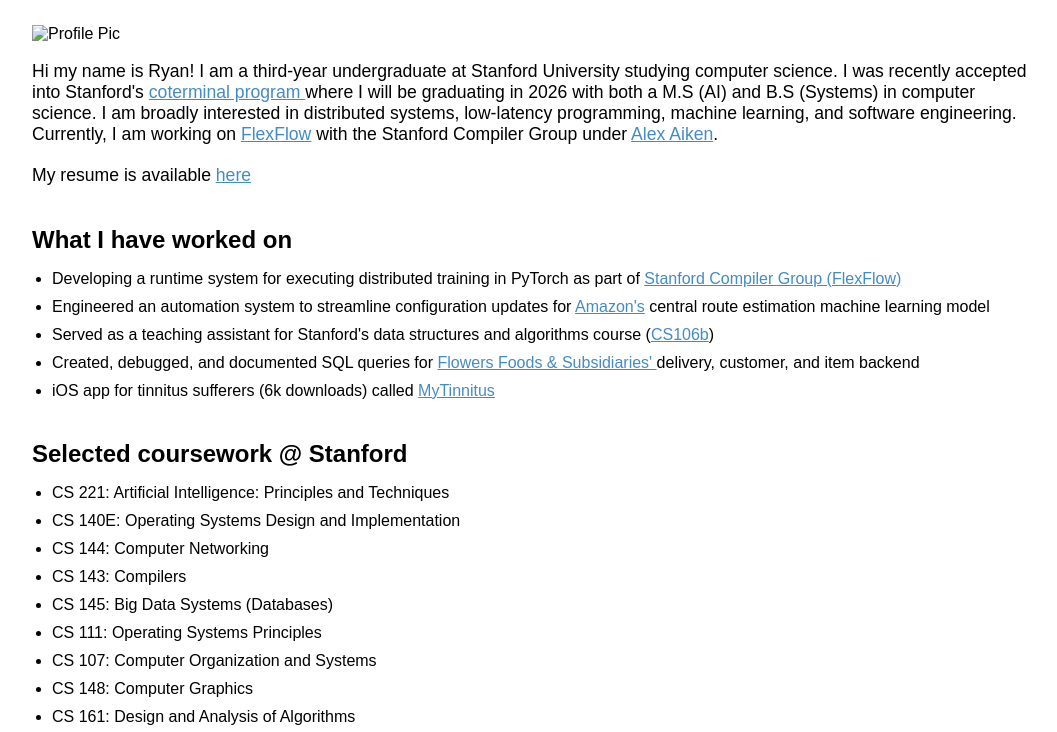
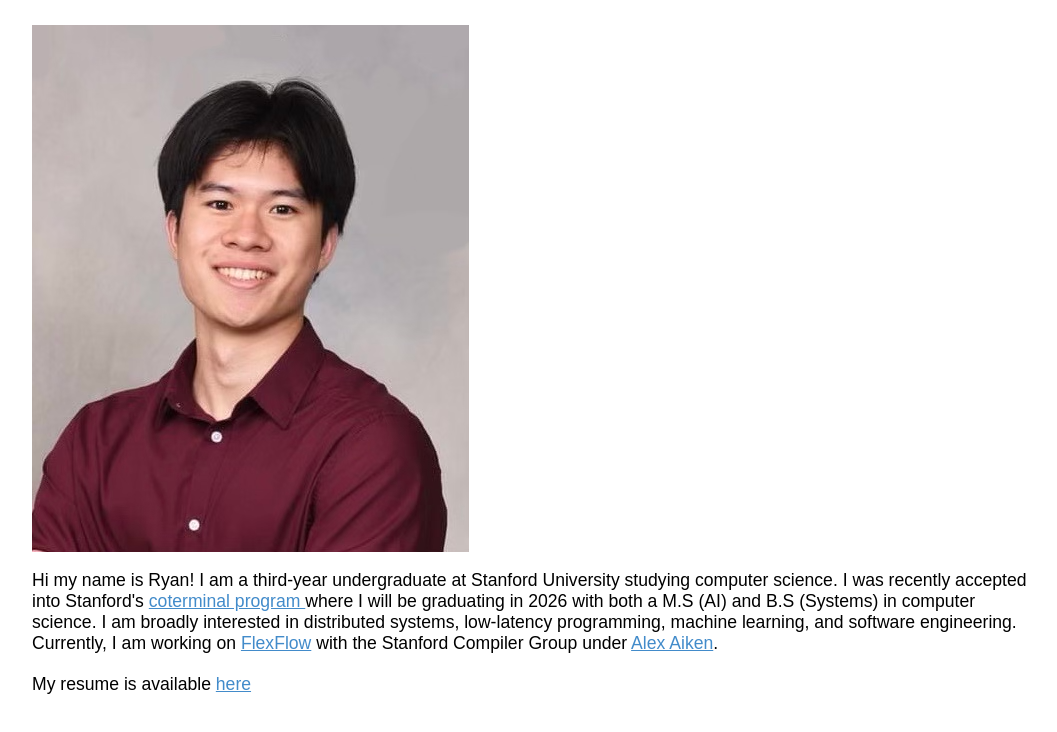
Before and after one commit to RyanLe2003/rle, a plain HTML site: page index.html in a window 1280 px wide. Shown: the part 118-850 px from the top of the page, without its empty margins (104-1161 px from the left). Drawn offline with Linux system fonts and the light colour scheme.

Commit message:
fix image

```diff
--- a/index.html
+++ b/index.html
@@ -54,7 +54,7 @@
 
 <body>
     <h1> Ryan Le </h1>
-    <img src="RyanProfilePic.jpg" alt="Profile Pic">
+    <img src="RyanProfilePic.png" alt="Profile Pic">
     <p> Hi my name is Ryan! I am a third-year undergraduate at Stanford University studying computer science. I was recently accepted
         into Stanford's <a href="https://www.cs.stanford.edu/masters/computer-science-coterm-program-overview">coterminal program </a>
         where I will be graduating in 2026 with both a M.S (AI) and B.S (Systems) in computer science.
```
